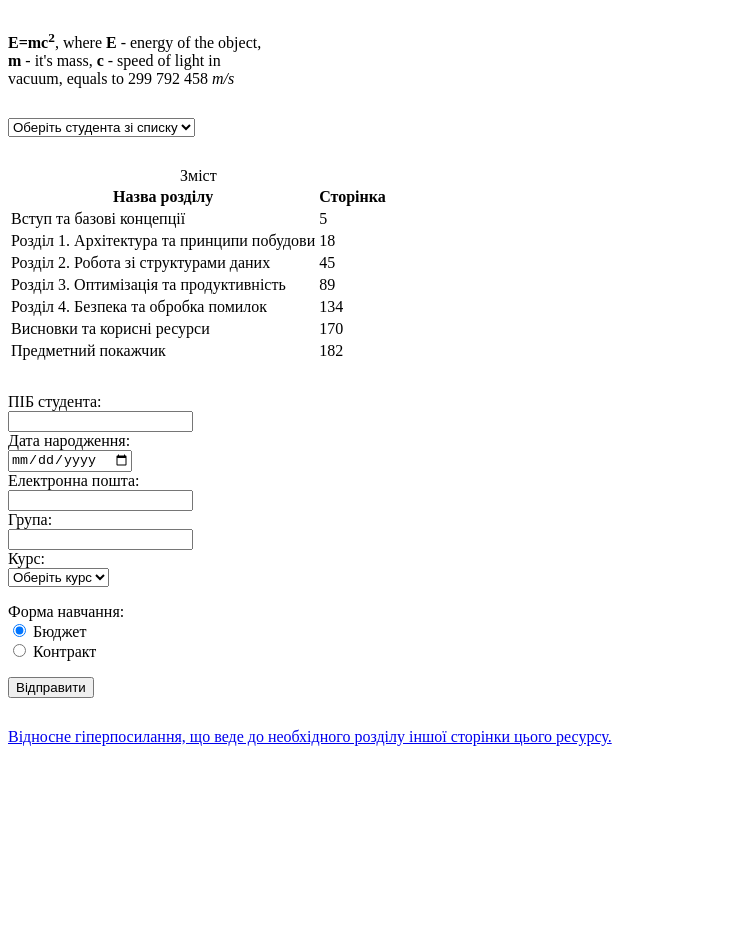
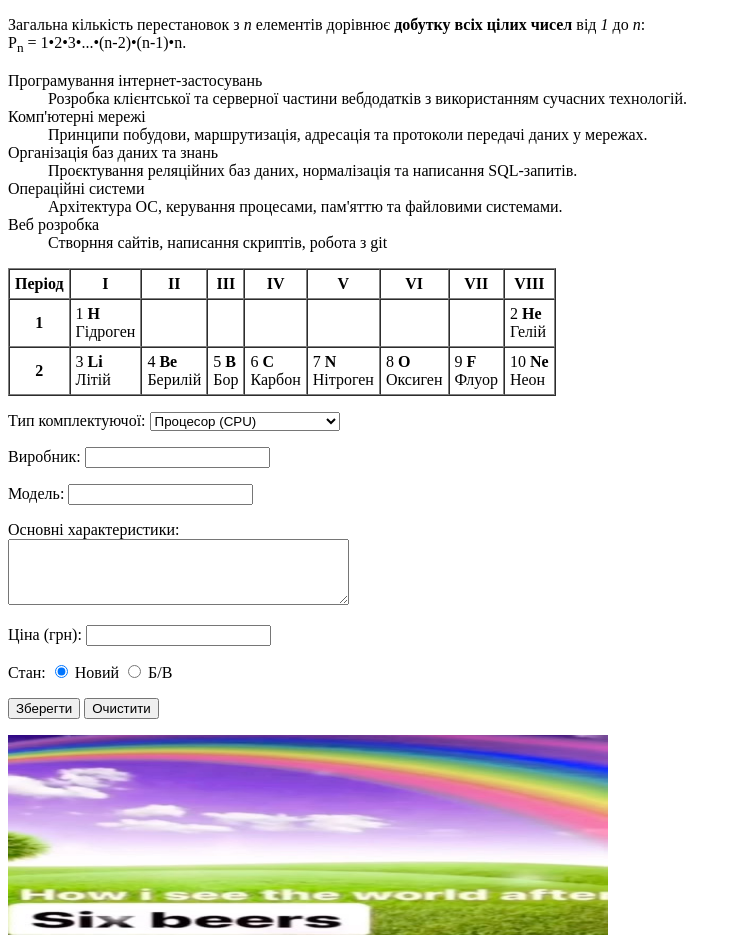
Before and after one commit to n3d7cOqw/lw-1, a plain HTML site: page index.html in a window 1280 px wide. Shown: the whole page, without its empty margins (0-741 px from the left). Before the commit the page ends 800 px from the top, so only its background shows below. Drawn offline with Linux system fonts and the light colour scheme.

Commit message:
update: new tasks according to the variant 4

```diff
--- a/index.html
+++ b/index.html
@@ -1,119 +1,129 @@
-<!doctype html>
-<html lang="en">
+<!DOCTYPE html>
+<html lang="uk">
 <head>
     <meta charset="UTF-8">
-    <title>Laboratory Work 1</title>
-    <style>
-        .box{
-            margin: 30px 0;
-        }
-    </style>
+    <title>Лабораторна робота 1</title>
 </head>
 <body>
-<div class="box">
-    <b>E=mc<sup>2</sup></b>, where <b>E</b> - energy of the object,<br>
-    <b>m</b> - it's mass, <b>c</b> - speed of light in<br>
-    vacuum, equals to 299 792 458 <i>m/s</i>
-</div>
-<div class="box">
-    <select>
-        <option value="" selected>Оберіть студента зі списку</option>
-        <option value="1">Буйлін Павло</option>
-        <option value="2">Доманський Максим</option>
-        <option value="3">Жорняк Олександр</option>
-        <option value="4">Ковган Богдан</option>
-    </select>
-</div>
-<div class="box">
-    <table>
-        <caption>Зміст</caption>
+
+<p>
+    Загальна кількість перестановок з <i>n</i> елементів дорівнює <b>добутку всіх цілих чисел</b> від <i>1</i> до <i>n</i>:<br>
+    P<sub>n</sub> = 1&bull;2&bull;3&bull;...&bull;(n-2)&bull;(n-1)&bull;n.
+</p>
+
+<dl>
+    <dt>Програмування інтернет-застосувань</dt>
+    <dd>Розробка клієнтської та серверної частини вебдодатків з використанням сучасних технологій.</dd>
+
+    <dt>Комп'ютерні мережі</dt>
+    <dd>Принципи побудови, маршрутизація, адресація та протоколи передачі даних у мережах.</dd>
+
+    <dt>Організація баз даних та знань</dt>
+    <dd>Проєктування реляційних баз даних, нормалізація та написання SQL-запитів.</dd>
+
+    <dt>Операційні системи</dt>
+    <dd>Архітектура ОС, керування процесами, пам'яттю та файловими системами.</dd>
+
+    <dt>Веб розробка</dt>
+    <dd>Створння сайтів, написання скриптів, робота з git</dd>
+</dl>
+
+<table border="1" cellpadding="5" cellspacing="0">
     <thead>
     <tr>
-            <th scope="col">Назва розділу</th>
-            <th scope="col">Сторінка</th>
+        <th>Період</th>
+        <th>I</th>
+        <th>II</th>
+        <th>III</th>
+        <th>IV</th>
+        <th>V</th>
+        <th>VI</th>
+        <th>VII</th>
+        <th>VIII</th>
     </tr>
     </thead>
     <tbody>
     <tr>
-            <td>Вступ та базові концепції</td>
-            <td>5</td>
+        <th>1</th>
+        <td>1 <b>H</b><br>Гідроген</td>
+        <td></td>
+        <td></td>
+        <td></td>
+        <td></td>
+        <td></td>
+        <td></td>
+        <td>2 <b>He</b><br>Гелій</td>
     </tr>
     <tr>
-            <td>Розділ 1. Архітектура та принципи побудови</td>
-            <td>18</td>
-        </tr>
-        <tr>
-            <td>Розділ 2. Робота зі структурами даних</td>
-            <td>45</td>
-        </tr>
-        <tr>
-            <td>Розділ 3. Оптимізація та продуктивність</td>
-            <td>89</td>
-        </tr>
-        <tr>
-            <td>Розділ 4. Безпека та обробка помилок</td>
-            <td>134</td>
-        </tr>
-        <tr>
-            <td>Висновки та корисні ресурси</td>
-            <td>170</td>
-        </tr>
-        <tr>
-            <td>Предметний покажчик</td>
-            <td>182</td>
+        <th>2</th>
+        <td>3 <b>Li</b><br>Літій</td>
+        <td>4 <b>Be</b><br>Берилій</td>
+        <td>5 <b>B</b><br>Бор</td>
+        <td>6 <b>C</b><br>Карбон</td>
+        <td>7 <b>N</b><br>Нітроген</td>
+        <td>8 <b>O</b><br>Оксиген</td>
+        <td>9 <b>F</b><br>Флуор</td>
+        <td>10 <b>Ne</b><br>Неон</td>
     </tr>
     </tbody>
 </table>
-</div>
-<div class="box">
-    <form action="#" method="POST">
+
+<form action="#" method="post">
+
+        <p>
+            <label for="component-type">Тип комплектуючої:</label>
+            <select id="component-type" name="component_type">
+                <option value="cpu">Процесор (CPU)</option>
+                <option value="gpu">Відеокарта (GPU)</option>
+                <option value="ram">Оперативна пам'ять (RAM)</option>
+                <option value="mb">Материнська плата</option>
+                <option value="ssd">Накопичувач (SSD/HDD)</option>
+                <option value="psu">Блок живлення (PSU)</option>
+            </select>
+        </p>
+
+        <p>
+            <label for="manufacturer">Виробник:</label>
+            <input type="text" id="manufacturer" name="manufacturer" required>
+        </p>
+
+        <p>
+            <label for="model">Модель:</label>
+            <input type="text" id="model" name="model" required>
+        </p>
+
+        <p>
+            <label for="specs">Основні характеристики:</label><br>
+            <textarea id="specs" name="specs" rows="4" cols="40"></textarea>
+        </p>
+
+        <p>
+            <label for="price">Ціна (грн):</label>
+            <input type="number" id="price" name="price" min="0" step="0.01">
+        </p>
+
+        <p>
+            Стан:
+            <input type="radio" id="state-new" name="state" value="new" checked>
+            <label for="state-new">Новий</label>
+            <input type="radio" id="state-used" name="state" value="used">
+            <label for="state-used">Б/В</label>
+        </p>
+
+        <p>
+            <button type="submit">Зберегти</button>
+            <button type="reset">Очистити</button>
+        </p>
+</form>
+
 <div>
-                <label for="fullName">ПІБ студента:</label><br>
-                <input type="text" id="fullName" required>
-
+    <img src="img/123.jpg" alt="Навігація ХНУРЕ" usemap="#nure-map" width="600" height="200">
+    <map name="nure-map">
+        <area shape="rect" coords="0,0,200,200" href="https://nure.ua/" alt="Сайт університету" target="_blank">
+        <area shape="rect" coords="201,0,400,200" href="https://nure.ua/department/" alt="Сайт кафедри" target="_blank">
+        <area shape="rect" coords="401,0,600,200" href="https://cist.nure.ua/ias/app/tt/f?p=778:2:3991201199210994::NO" alt="Розклад занять" target="_blank">
+    </map>
 </div>
 
-            <div>
-                <label for="birthDate">Дата народження:</label><br>
-                <input type="date" id="birthDate" required>
-            </div>
-
-            <div>
-                <label for="email">Електронна пошта:</label><br>
-                <input type="email" id="email" required>
-            </div>
-
-
-
-
-            <div>
-                <label for="group">Група:</label><br>
-                <input type="text" id="group" required>
-            </div>
-
-            <div>
-                <label for="course">Курс:</label><br>
-                <select id="course" name="course" required>
-                    <option value="" disabled selected>Оберіть курс</option>
-                    <option value="1">1 курс</option>
-                    <option value="2">2 курс</option>
-                    <option value="3">3 курс</option>
-                    <option value="4">4 курс</option>
-                </select>
-            </div>
-
-            <p>
-                Форма навчання:<br>
-                <input type="radio" id="budget" name="studyForm" value="budget" checked>
-                <label for="budget">Бюджет</label><br>
-                <input type="radio" id="contract" name="studyForm" value="contract">
-                <label for="contract">Контракт</label>
-            </p>
-        <button type="submit">Відправити</button>
-    </form>
-    <div class="box">
-        <a href="article.html">Відносне гіперпосилання, що веде до необхідного розділу іншої сторінки цього ресурсу.</a>
-    </div>
-</div>
 </body>
 </html>
```
Also changed, not shown: img/123.jpg (added). Lines whose indentation alone changed are shown as unchanged.
